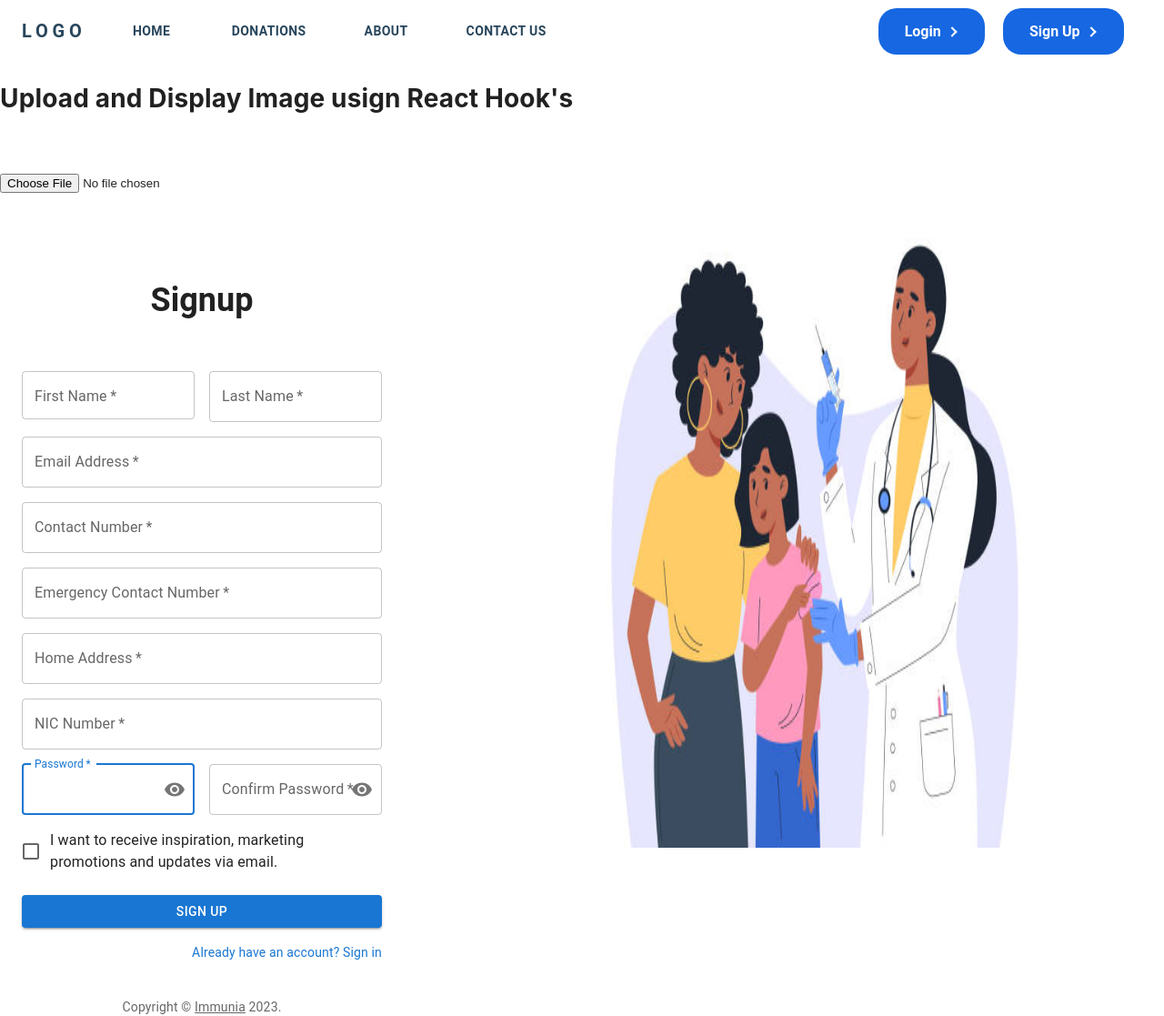
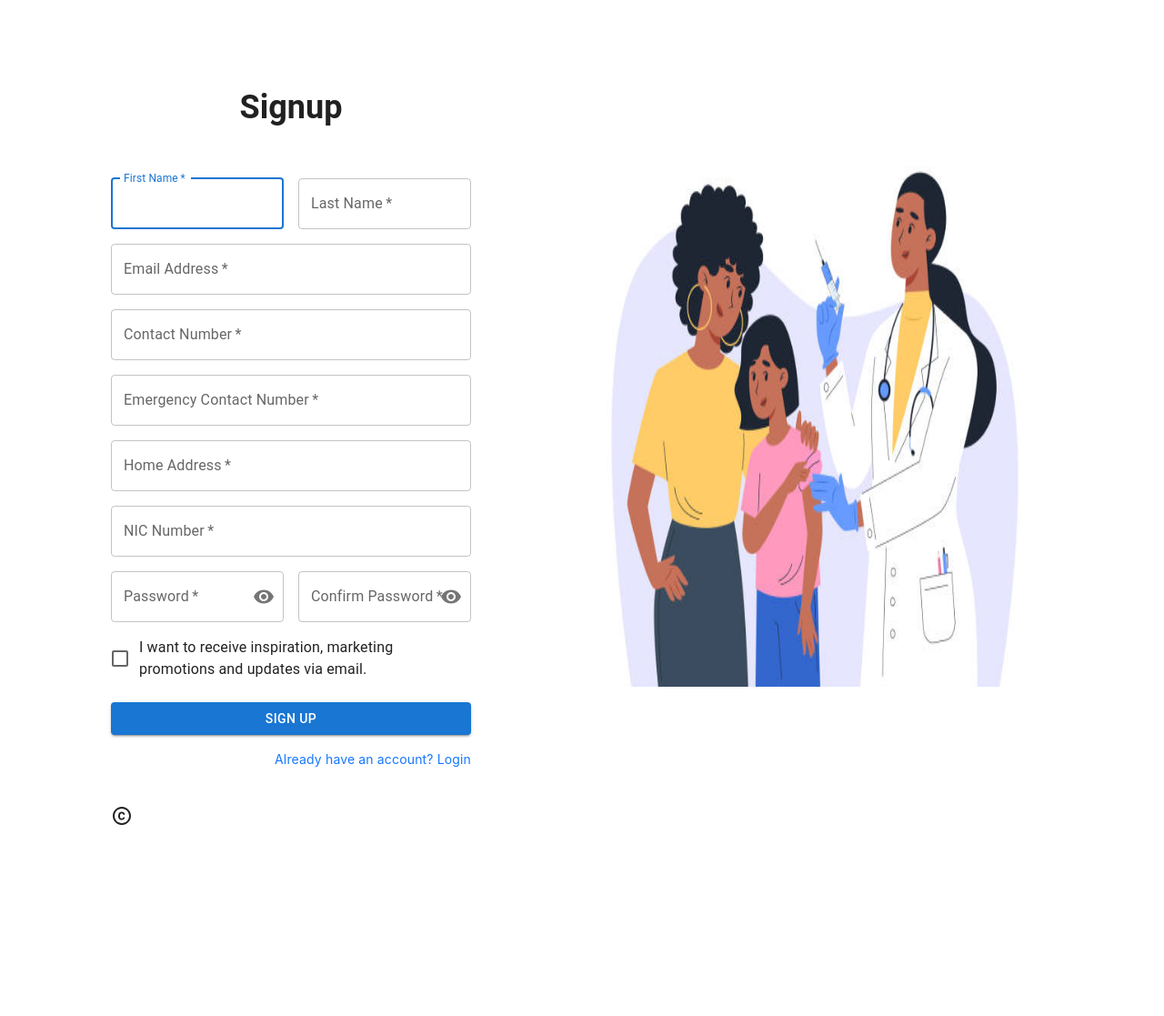
Before and after one commit to sandushiw98/Immunia_frontend, a React (Create React App) app: page /Signup in a window 1280 px wide. Shown: the whole page at 91% size. After the commit the page ends 914 px from the top, so only its background shows below. Built offline with nearby package versions, Linux system fonts and the light colour scheme.

Commit message:
signup validation and navigations

```diff
--- a/package.json
+++ b/package.json
@@ -12,6 +12,7 @@
     "@testing-library/react": "^13.4.0",
     "@testing-library/user-event": "^13.5.0",
     "antd": "^5.5.1",
+    "axios": "^1.4.0",
     "boostrap": "^2.0.0",
     "bootstrap": "^5.3.0",
     "react": "^18.2.0",
--- a/src/App.js
+++ b/src/App.js
@@ -14,7 +14,7 @@ import Donations from "../src/pages/Donations/Donations";
 function App() {
   return (
     <div className="App">
-      <Navbar />
+
 
       <BrowserRouter>
         <Routes>
--- a/src/components/Navbar/Navbar.css
+++ b/src/components/Navbar/Navbar.css
@@ -1,11 +1,15 @@
 .css-19r6kue-MuiContainer-root{
     background-color: rgb(255, 255, 255);
     width: 100%;
+    max-width: 100% !important;
+    height: 80px !important;
+    padding-top: 8px;
 }
 .css-hip9hq-MuiPaper-root-MuiAppBar-root{
     box-shadow: none !important;
     display: none;
 }
+
 
 .login-btn {
   --primary-color: #1667e1;
@@ -24,16 +28,18 @@
   align-items: center;
   gap: 0.6em;
   font-weight: bold;
+  text-decoration: none;
   margin-right: 20px;
+  height: 40px !important;
 }
 
-button .arrow-wrapper {
+.login-btn .arrow-wrapper {
   display: flex;
   justify-content: center;
   align-items: center;
 }
 
-button .arrow {
+.login-btn .arrow {
   margin-top: 1px;
   width: var(--arrow-width);
   background: var(--primary-color);
@@ -42,7 +48,7 @@ button .arrow {
   transition: 0.2s;
 }
 
-button .arrow::before {
+.login-btn .arrow::before {
   content: "";
   box-sizing: border-box;
   position: absolute;
@@ -56,14 +62,14 @@ button .arrow::before {
   transform: rotate(-45deg);
 }
 
-button:hover {
+.login-btn:hover {
   background-color: var(--hover-color);
 }
 
-button:hover .arrow {
+.login-btn:hover .arrow {
   background: var(--secondary-color);
 }
 
-button:hover .arrow:before {
+.login-btn:hover .arrow:before {
   right: 0;
 }
--- a/src/components/Navbar/Navbar.js
+++ b/src/components/Navbar/Navbar.js
@@ -11,6 +11,7 @@ import Container from '@mui/material/Container';
 import Button from '@mui/material/Button';
 import MenuItem from '@mui/material/MenuItem';
 import './Navbar.css';
+import { Link } from 'react-router-dom';
 const pages = ['Home', 'Donations', 'About', 'Contact Us'];
 
 function ResponsiveAppBar() {
@@ -24,8 +25,13 @@ function ResponsiveAppBar() {
     setAnchorElNav(null);
   };
 
+  const scrollToSection = (sectionId) => {
+    const section = document.getElementById(sectionId);
+    section.scrollIntoView({ behavior: 'smooth' });
+  };
+
   return (
-    <AppBar position="static">
+    <AppBar position="fixed">
       <Container maxWidth="xl" >
         <Toolbar disableGutters >
           {/* <AdbIcon sx={{ display: { xs: 'none', md: 'flex' }, mr: 1 }} /> */}
@@ -86,32 +92,53 @@ function ResponsiveAppBar() {
 
 
           <Box sx={{ flexGrow: 1, display: { xs: 'none', md: 'flex' } }}>
-            {pages.map((page) => (
-              <Button
-                key={page}
-                onClick={handleCloseNavMenu}
+          <Button
+
+                onClick={() => scrollToSection('home')}
                 sx={{ my: 2, color: '#28465c', display: 'block',fontWeight: 'bold',mx: 3, }}
               >
-                {page}
+                Home
               </Button>
-            ))}
+              <Button
+
+                onClick={() => scrollToSection('about')}
+                sx={{ my: 2, color: '#28465c', display: 'block',fontWeight: 'bold',mx: 3, }}
+              >
+                About
+              </Button>
+              <Button
+
+                onClick={() => scrollToSection('donate')}
+                sx={{ my: 2, color: '#28465c', display: 'block',fontWeight: 'bold',mx: 3, }}
+              >
+                Donation
+              </Button>
+
+              <Button
+
+                onClick={() => scrollToSection('contact')}
+                sx={{ my: 2, color: '#28465c', display: 'block',fontWeight: 'bold',mx: 3, }}
+              >
+                Contact Us
+              </Button>
+
           </Box>
 
           <Box sx={{ flexGrow: 0, display:'flex', gap:'10px'}}>
 
-          <button className='login-btn'>
+          <Link className='login-btn' to="/login" underline="none">
             Login
             <div class="arrow-wrapper">
             <div class="arrow"></div>
             </div>
-          </button>
-          </Box>
-          <button className='login-btn'>
-            Sign Up
+          </Link>
+          <Link className='login-btn' to="/signup" underline="none">
+            Signup
             <div class="arrow-wrapper">
             <div class="arrow"></div>
             </div>
-          </button>
+          </Link>
+          </Box>
         </Toolbar>
       </Container>
     </AppBar>
--- a/src/pages/Home/Home.js
+++ b/src/pages/Home/Home.js
@@ -1,5 +1,5 @@
 import React from 'react';
-import { Form, Input, InputNumber } from 'antd';
+import { Form, Input } from 'antd';
 import { Row, Col, Button } from 'antd';
 import Card from '@mui/material/Card';
 import SimpleImageSlider from 'react-simple-image-slider';
@@ -16,6 +16,7 @@ import twitter from '../../assets/images/twitter.png';
 import facebook from '../../assets/images/facebook.png';
 import youtube from '../../assets/images/youtube.png';
 import image10 from '../../assets/images/vaccines_spot.png';
+import Navbar from '../../components/Navbar/Navbar';
 
 const Home = () => {
     const sliderImages = [
@@ -64,8 +65,9 @@ const Home = () => {
 
     return (
         <>
+              <Navbar />
             {/* slider images */}
-            <Row>
+            <Row id='home'>
                 <Col span={24}>
                     <div className="slider-container">
                         <SimpleImageSlider
@@ -197,7 +199,7 @@ const Home = () => {
             </Row>
 
             {/* about page */}
-            <Row style={{ backgroundColor: '#f6f3ee' }}>
+            <Row style={{ backgroundColor: '#f6f3ee' }} id='about'>
                 <Col span={12} style={{ padding: '20px' }}>
                     <Row style={{ paddingLeft: '18%' }}>
                         <h3 style={{ fontSize: '48px' }}>About</h3>
@@ -218,7 +220,7 @@ const Home = () => {
 
             {/* Donate page */}
             <Row>
-                <Row style={{ width: '100%' }}>
+                <Row style={{ width: '100%' }} id='donate'>
                     <h3 style={{ fontSize: '48px', width: '100%', textAlign: 'center' }}>Donate</h3>
                 </Row>
                 <Row className="horizontal-line-donate" ></Row>
@@ -258,7 +260,7 @@ const Home = () => {
             </Row>
 
             {/* Contact page */}
-            <Row style={{ backgroundColor: '#f6f3ee' }}>
+            <Row style={{ backgroundColor: '#f6f3ee' }} id='contact'>
                 <Row style={{ width: '100%' }}>
                     <h3 style={{ fontSize: '48px', width: '100%', textAlign: 'center' }}>Contact</h3>
                 </Row>
--- a/src/pages/Login/Login.js
+++ b/src/pages/Login/Login.js
@@ -6,16 +6,18 @@ import CssBaseline from '@mui/material/CssBaseline';
 import TextField from '@mui/material/TextField';
 import FormControlLabel from '@mui/material/FormControlLabel';
 import Checkbox from '@mui/material/Checkbox';
-import Link from '@mui/material/Link';
+import {Link} from 'react-router-dom';
 import Grid from '@mui/material/Grid';
 import Box from '@mui/material/Box';
 import Typography from '@mui/material/Typography';
 import Container from '@mui/material/Container';
 import { createTheme, ThemeProvider } from '@mui/material/styles';
-import { Row, Col} from 'antd';
-// import cover from '../../assets/images/vaccine_istock_000015676356small.jpg'
-import login from '../../assets/images/login.jpg'
+import { Row, Col } from 'antd';
+import login1 from '../../assets/images/login.jpg'
 import { IconButton } from '@mui/material';
+import axios from 'axios';
+import { useState } from 'react';
+import { useNavigate } from 'react-router-dom';
 
 
 function Copyright(props) {
@@ -47,22 +49,51 @@ export default function Login() {
         setShowPassword((prevShowPassword) => !prevShowPassword);
     };
 
-  const handleSubmit = (event) => {
+    const [email, setEmail] = useState("");
+    const [password, setPassword] = useState("");
+    const navigate = useNavigate();
+
+    //   const handleSubmit = (event) => {
+    //     event.preventDefault();
+    //     const data = new FormData(event.currentTarget);
+    //     console.log({
+    //       username: data.get("username"),
+    //       password: data.get("password"),
+    //     });
+    //   };
+
+
+
+    const login = async (event) => {
         event.preventDefault();
-    const data = new FormData(event.currentTarget);
-    console.log({
-      email: data.get("email"),
-      password: data.get("password"),
+        try {
+          const response = await axios.post("http://localhost:8080/api/v1/user", {
+            email: email,
+            password: password,
           });
+
+          const data = response.data;
+          if (data.message === "Email not exists") {
+            alert("Email does not exist");
+          } else if (data.message === "Login Success") {
+            navigate('/');
+          } else {
+            alert("Incorrect email or password");
+          }
+        } catch (error) {
+          console.error(error);
+          alert("An error occurred during login");
+        }
       };
+
 
     return (
         <>
             <Row>
                 <Col span={12} style={{ display: 'flex', justifyContent: 'center', alignItems: 'center', paddingLeft: '5%', paddingTop: '3%' }}>
-                    <img src={login} alt='login' style={{ width: '90%', height: '80%' }} />
+                    <img src={login1} alt='login' style={{ width: '90%', height: '80%' }} />
                 </Col>
-                <Col span={12} style={{ display: 'flex', justifyContent: 'center', alignItems: 'center', paddingLeft: '5%', paddingTop: '3%', paddingRight:'5%' }}>
+                <Col span={12} style={{ display: 'flex', justifyContent: 'center', alignItems: 'center', paddingLeft: '5%', paddingRight: '5%' }}>
                     <ThemeProvider theme={defaultTheme}>
                         <Container component="main" maxWidth="xs">
                             <CssBaseline />
@@ -77,13 +108,13 @@ export default function Login() {
                                 <Typography component="h1" variant="h5">
                                     <h2>Login</h2>
                                 </Typography>
-                                <Box component="form" onSubmit={handleSubmit} noValidate sx={{ mt: 1 }}>
+                                <Box component="form"  noValidate sx={{ mt: 1 }}>
                                     <TextField
                                         margin="normal"
                                         required
                                         fullWidth
                                         id="email"
-                                        label="Email Address"
+                                        label="email"
                                         name="email"
                                         autoComplete="email"
                                         autoFocus
@@ -118,6 +149,7 @@ export default function Login() {
                                         fullWidth
                                         variant="contained"
                                         sx={{ mt: 3, mb: 2 }}
+                                        onClick={login}
                                     >
                                         Login
                                     </Button>
@@ -128,7 +160,7 @@ export default function Login() {
                                             </Link>
                                         </Grid>
                                         <Grid item>
-                                            <Link href="#" variant="body2" style={{ textDecoration: 'none' }}>
+                                            <Link to='/signup' variant="body2" style={{ textDecoration: 'none' }}>
                                                 {"Don't have an account? Sign Up"}
                                             </Link>
                                         </Grid>
--- a/src/pages/Signup/Signup.js
+++ b/src/pages/Signup/Signup.js
@@ -5,8 +5,9 @@ import CssBaseline from '@mui/material/CssBaseline';
 import TextField from '@mui/material/TextField';
 import FormControlLabel from '@mui/material/FormControlLabel';
 import Checkbox from '@mui/material/Checkbox';
-import Link from '@mui/material/Link';
+import {Link} from 'react-router-dom';
 import Grid from '@mui/material/Grid';
+import { Copyright } from '@mui/icons-material';
 import Box from '@mui/material/Box';
 import Typography from '@mui/material/Typography';
 import Container from '@mui/material/Container';
@@ -15,53 +16,78 @@ import Visibility from '@mui/icons-material/Visibility';
 import VisibilityOff from '@mui/icons-material/VisibilityOff';
 import { createTheme, ThemeProvider } from '@mui/material/styles';
 import { Row, Col } from 'antd';
-import signup from '../../assets/images/signup.jpg'
-function Copyright(props) {
-  return (
-    <Typography
-      variant="body2"
-      color="text.secondary"
-      align="center"
-      {...props}
-    >
-      {"Copyright © "}
-      <Link color="inherit" href="https://mui.com/">
-        Immunia
-      </Link>{" "}
-      {new Date().getFullYear()}
-      {"."}
-    </Typography>
-  );
+import signup from '../../assets/images/signup.jpg';
+
+function validateEmail(email) {
+  const re = /\S+@\S+\.\S+/;
+  return re.test(email);
 }
 
-// TODO remove, this demo shouldn't need to reset the theme.
+function validatePassword(password) {
+  return password.length >= 6;
+}
+
+function validateContactNumber(mobile) {
+  return /^[0-9]{10}$/.test(mobile); // Validates if the contact number is a 10-digit number
+}
+
+function validateNIC(nic) {
+  return /^[0-9]{9}[Vv]$/.test(nic); // Validates if the NIC number is a 9-digit number followed by 'V' or 'v'
+}
 
 const defaultTheme = createTheme();
 
 export default function Signup() {
   const [showPassword, setShowPassword] = useState(false);
   const [passwordMatch, setPasswordMatch] = useState(true);
-
-  const [selectedImage, setSelectedImage] = useState(null);
-
+  const [errors, setErrors] = useState({});
 
   const handleTogglePassword = () => {
-
     setShowPassword((prevShowPassword) => !prevShowPassword);
   };
 
   const handleSubmit = (event) => {
     event.preventDefault();
     const data = new FormData(event.currentTarget);
+
+    // Validate inputs
+    const email = data.get('email');
     const password = data.get('password');
     const confirmPassword = data.get('confirmpassword');
-    if (password === confirmPassword) {
+    const mobile = data.get('mobile');
+    const nic = data.get('nic');
+    const newErrors = {};
+
+    if (!validateEmail(email)) {
+      newErrors.email = 'Invalid email address';
+    }
+
+    if (!validatePassword(password)) {
+      newErrors.password = 'Password must be at least 6 characters long';
+    }
+
+    if (password !== confirmPassword) {
+      newErrors.confirmpassword = 'Passwords do not match';
+    }
+
+    if (!validateContactNumber(mobile)) {
+      newErrors.mobile = 'Invalid contact number';
+    }
+
+    if (!validateNIC(nic)) {
+      newErrors.nic = 'Invalid NIC number';
+    }
+
+    if (Object.keys(newErrors).length === 0) {
       console.log({
-        email: data.get('email'),
+        email,
         password,
+        mobile,
+        nic,
       });
       setPasswordMatch(true);
     } else {
+      setErrors(newErrors);
       setPasswordMatch(false);
     }
   };
@@ -71,36 +97,6 @@ export default function Signup() {
       <Row>
         <Col span={12}>
           <Row>
-          <Col >
-          <div>
-      <h1>Upload and Display Image usign React Hook's</h1>
-
-      {selectedImage && (
-        <div>
-          <img
-            alt="not found"
-            width={"250px"}
-            src={URL.createObjectURL(selectedImage)}
-          />
-          <br />
-          <button onClick={() => setSelectedImage(null)}>Remove</button>
-        </div>
-      )}
-
-      <br />
-      <br />
-
-      <input
-        type="file"
-        name="myImage"
-        onChange={(event) => {
-          console.log(event.target.files[0]);
-          setSelectedImage(event.target.files[0]);
-        }}
-      />
-    </div>
-            </Col>
-            <Col >
             <ThemeProvider theme={defaultTheme}>
               <Container component="main" maxWidth="xs">
                 <CssBaseline />
@@ -112,7 +108,6 @@ export default function Signup() {
                     alignItems: 'center',
                   }}
                 >
-
                   <Typography component="h1" variant="h5">
                     <h2>Signup</h2>
                   </Typography>
@@ -127,21 +122,6 @@ export default function Signup() {
                           id="firstName"
                           label="First Name"
                           autoFocus
-                            className="custom-textfield"
-                            sx={{
-                              width: '100%', // Adjust the width as desired
-                              '& .MuiInputBase-input': {
-                                fontSize: '14px', // Adjust the font size as desired
-                                height: '20px', // Adjust the height as desired
-                              },
-                            }}
-                            inputProps={{
-                              style: {
-                                fontSize: '14px', // Adjust the font size as desired
-                                height: '20px', // Adjust the height as desired
-                              },
-                            }}
-
                         />
                       </Grid>
                       <Grid item xs={12} sm={6}>
@@ -156,6 +136,8 @@ export default function Signup() {
                       </Grid>
                       <Grid item xs={12}>
                         <TextField
+                          error={!!errors.email}
+                          helperText={errors.email}
                           required
                           fullWidth
                           id="email"
@@ -166,6 +148,8 @@ export default function Signup() {
                       </Grid>
                       <Grid item xs={12}>
                         <TextField
+                          error={!!errors.mobile}
+                          helperText={errors.mobile}
                           required
                           fullWidth
                           id="mobile"
@@ -176,6 +160,8 @@ export default function Signup() {
                       </Grid>
                       <Grid item xs={12}>
                         <TextField
+                        error={!!errors.mobile}
+                        helperText={errors.mobile}
                           required
                           fullWidth
                           id="emergency"
@@ -196,6 +182,8 @@ export default function Signup() {
                       </Grid>
                       <Grid item xs={12}>
                         <TextField
+                          error={!!errors.nic}
+                          helperText={errors.nic}
                           required
                           fullWidth
                           name="nic"
@@ -214,7 +202,6 @@ export default function Signup() {
                           id="password"
                           label="Password"
                           type={showPassword ? 'text' : 'password'}
-                            autoFocus
                           InputProps={{
                             endAdornment: (
                               <IconButton
@@ -226,6 +213,8 @@ export default function Signup() {
                               </IconButton>
                             ),
                           }}
+                          error={!!errors.password}
+                          helperText={errors.password}
                         />
                       </Grid>
                       <Grid item xs={12} sm={6}>
@@ -236,8 +225,8 @@ export default function Signup() {
                           label="Confirm Password"
                           name="confirmpassword"
                           type={showPassword ? 'text' : 'password'}
-                            error={!passwordMatch}
-                            helperText={!passwordMatch && 'Passwords do not match'}
+                          error={!passwordMatch || !!errors.confirmpassword}
+                          helperText={!passwordMatch ? 'Passwords do not match' : errors.confirmpassword}
                           InputProps={{
                             endAdornment: (
                               <IconButton
@@ -268,8 +257,8 @@ export default function Signup() {
                     </Button>
                     <Grid container justifyContent="flex-end">
                       <Grid item>
-                          <Link href="#" variant="body2" style={{ textDecoration: 'none' }}>
-                            Already have an account? Sign in
+                        <Link to="/login" variant="body2" style={{ textDecoration: 'none' }}>
+                          Already have an account? Login
                         </Link>
                       </Grid>
                     </Grid>
@@ -278,15 +267,12 @@ export default function Signup() {
                 <Copyright sx={{ mt: 5 }} />
               </Container>
             </ThemeProvider>
-            </Col>
           </Row>
         </Col>
         <Col span={12} style={{ paddingTop: '120px' }}>
-          <img src={signup} alt='login' style={{ width: '80%', height: '80%' }} />
+          <img src={signup} alt="login" style={{ width: '80%', height: '80%' }} />
         </Col>
-
       </Row>
     </>
-
   );
 }
```
Also changed, not shown: 1 other file (tests, documents, lock files or other folders). Lines whose indentation alone changed are shown as unchanged.
